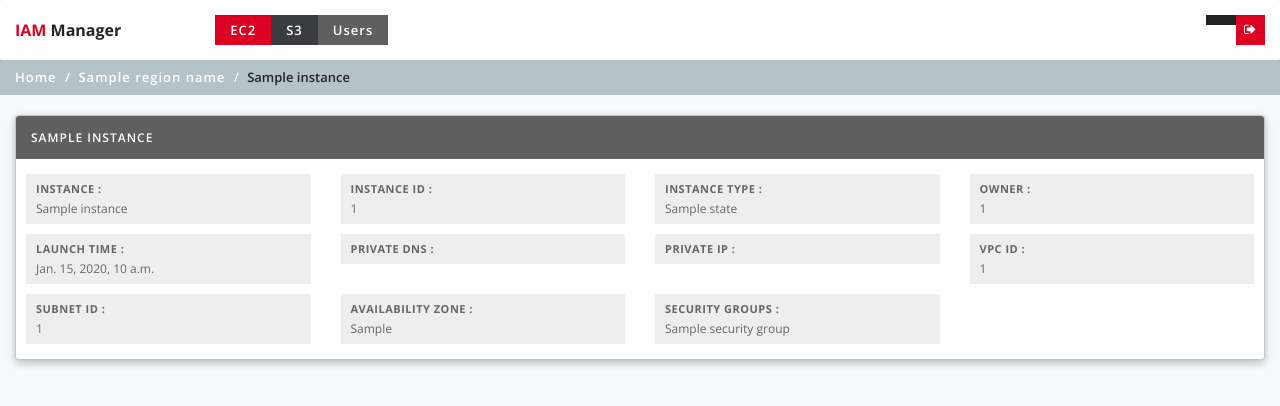
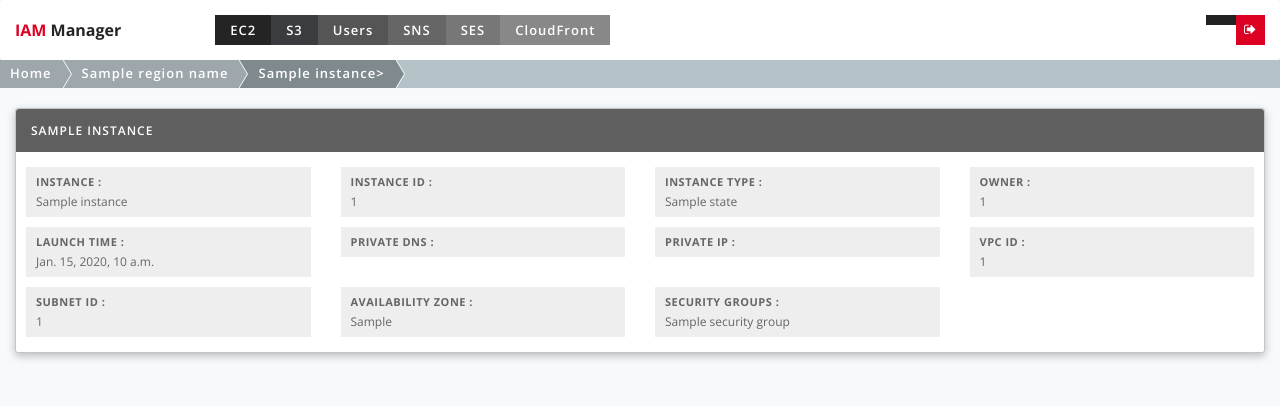
Before and after one commit to veshitala/IAM-Manager, a Django app: template templates/EC2/detail.html in a window 1280 px wide. Shown: the top 406 px of the page. Run offline with Django 3.2, Linux system fonts and the light colour scheme; the template is opened without the code that fills it: most values are stand-ins (such as "Sample title", 1, 10 or a date in 2020); some libraries are stand-ins or nearby versions.

Commit message:
Added SES verified emails list with the specific region, Worked on menu.

```diff
--- a/iam/forms.py
+++ b/iam/forms.py
@@ -9,3 +9,7 @@ class BucketForm(forms.Form):
 class ChangePasswordForm(forms.Form):
     new_password = forms.CharField(max_length=150)
     confirm_password = forms.CharField(max_length=150)
+
+
+class EmailAddressForm(forms.Form):
+    email = forms.CharField(max_length=150)
--- a/iam/urls.py
+++ b/iam/urls.py
@@ -31,7 +31,10 @@ urlpatterns = [
     url(r'^s3-buckets/list/$', s3_buckets_list, name="s3_buckets_list"),
     url(r'^s3-buckets/create/$', create_s3_bucket, name="create_s3_bucket"),
     url(r'^s3-buckets/delete/(?P<bucket_name>[a-zA-Z0-9_-]+)/$', delete_bucket, name="delete_bucket"),
-    # ses
-    url(r'ses/send-email/(?P<region_name>[^/]*)/$', send_email, name='send_email'),
+
+    # SES
+    url(r'^ses/send-email/(?P<region_name>[^/]*)/$', send_email, name='send_email'),
+    url(r'^ses/emails/list/$', emails_list, name='emails_list'),
+    url(r'^ses/emails/add/(?P<region_name>[a-zA-Z0-9_-]+)/$', add_new_email_adress, name='add_new_email_adress'),
 
 ]
--- a/static/css/style.css
+++ b/static/css/style.css
@@ -140,7 +140,16 @@ header nav .navbar-nav li a.link2{
 	background-color: #3b3c40
 }
 header nav .navbar-nav li a.link3{
-	background-color: #5f5f5f
+	background-color: #555
+}
+header nav .navbar-nav li a.link4{
+	background-color: #666
+}
+header nav .navbar-nav li a.link5{
+	background-color: #777
+}
+header nav .navbar-nav li a.link6{
+	background-color: #888
 }
 .breadcrumb{
 	background-color: #B5C2C8;
@@ -540,6 +549,9 @@ form input, form textarea {
 	padding:4px 0;
 	padding-bottom: 5px;
 }
+.email_adresses{
+	right: 45px;
+}
 .region_select select{
 	outline: none;
 	box-shadow: none;
@@ -565,3 +577,74 @@ form input, form textarea {
 	margin:5px 0;
 	font-size: 12px;
 }
+
+.breadcrumb {
+  font-size: 12px;
+  list-style: none;
+  overflow: hidden;
+  padding: 0;
+  margin: 0;
+}
+.breadcrumb li {
+  float: left;
+}
+.breadcrumb li a {
+  background: #9DA7AC;
+  color: white;
+  display: block;
+  float: left;
+  padding: 4px 10px 5px 20px;
+  position: relative;
+  text-decoration: none;
+  font-size: 13px;
+  border-radius: 0;
+}
+.breadcrumb li a:after {
+  border-bottom: 15px solid transparent;
+  border-left: 9px solid #9DA7AC;
+  border-top: 15px solid transparent;
+  content: " ";
+  display: block;
+  height: 0;
+  left: 100%;
+  margin-top: -15px;
+  position: absolute;
+  top: 50%;
+  width: 0;
+  z-index: 2;
+}
+.breadcrumb li a:before {
+  border-bottom: 15px solid transparent;
+  border-left: 9px solid #F7FAFC;
+  border-top: 15px solid transparent;
+  content: " ";
+  display: block;
+  height: 0;
+  left: 100%;
+  margin-left: 1px;
+  margin-top: -15px;
+  position: absolute;
+  top: 50%;
+  width: 0;
+  z-index: 1;
+}
+.breadcrumb li a:hover {
+  background: #7F8A8F;
+}
+.breadcrumb li a:hover:after {
+  border-left-color: #7F8A8F !important;
+}
+.breadcrumb li:first-child a {
+  padding-left: 10px;
+  border-radius: 0;
+}
+.breadcrumb li a.active {
+  background:#7F8A8F;
+}
+.breadcrumb li a.active:after {
+  border-left-color: #7F8A8F !important;
+}
+.breadcrumb > li + li:before {
+  content: "";
+  padding: 0;
+}
--- a/templates/EC2/detail.html
+++ b/templates/EC2/detail.html
@@ -7,7 +7,7 @@
     <li><a href="{% url 'ec2_instances_list' %}">{{region_name}}</a></li>
     {% for instance in response_instance %}
     {% for i in instance.Instances %}
-    <li>{{i.KeyName}}</li>
+    <li><a class="active" href="#">{{i.KeyName}}></a></li>
     {% endfor %}
     {% endfor %}
   </ol>
--- a/templates/EC2/instances.html
+++ b/templates/EC2/instances.html
@@ -4,7 +4,7 @@
 <section class="row mar_lr">
   <ol class="breadcrumb">
     <li><a href="/">Home</a></li>
-    <li>EC2</li>
+    <li><a class="active" href="#">EC2</a></li>
   </ol>
 </section>
 {% endblock %}
--- a/templates/S3/buckets.html
+++ b/templates/S3/buckets.html
@@ -4,7 +4,7 @@
 <section class="row mar_lr">
   <ol class="breadcrumb">
     <li><a href="/">Home</a></li>
-    <li>S3</li>
+    <li><a class="active" href="#">S3</a></li>
   </ol>
 </section>
 {% endblock %}
--- a/templates/base.html
+++ b/templates/base.html
@@ -32,9 +32,12 @@
         <!-- Collect the nav links, forms, and other content for toggling -->
         <div class="collapse navbar-collapse" id="bs-example-navbar-collapse-1">
           <ul class="nav navbar-nav">
-            <li class="active"><a class="link1" href="{% url 'ec2_instances_list' %}">EC2</a></li>
+            <li><a class="link1" href="{% url 'ec2_instances_list' %}">EC2</a></li>
             <li><a class="link2" href="{% url 's3_buckets_list' %}">S3</a></li>
             <li><a class="link3" href="{% url 'iam_users_list' %}">Users</a></li>
+            <li><a class="link4" href="#">SNS</a></li>
+            <li><a class="link5" href="{% url 'emails_list' %}">SES</a></li>
+            <li><a class="link6" href="#">CloudFront</a></li>
           </ul>
           <ul class="nav navbar-nav navbar-right">
             <li>
@@ -66,7 +69,18 @@
           return
         }
       })
-    </script>
+      $ = jQuery
+      $(document).ready(function(){
+        var pathname = window.location.pathname;
+        ul = $('.navbar-collapse').children()[0]
+        li = $(ul).children()
+        $.each($(li), function(i, field){
+          if(pathname == $(this).children().attr('href')){
+            $(this).addClass("active")
+          }
+        });
+     });
+</script>
     {% block extra_js %}
     {% endblock %}
   </body>
--- a/templates/iam_user/add_iam_user.html
+++ b/templates/iam_user/add_iam_user.html
@@ -5,7 +5,7 @@
     <ol class="breadcrumb">
       <li><a href="/">Home</a></li>
       <li><a href="{% url 'iam_users_list' %}">Users</a></li>
-      <li>Add</li>
+      <li><a class="active" href="#">Add</a></li>
     </ol>
     </section>
 {% endblock %}
--- a/templates/iam_user/change_password.html
+++ b/templates/iam_user/change_password.html
@@ -6,7 +6,7 @@
     <li><a href="/">Home</a></li>
     <li><a href="{% url 'iam_users_list' %}">Users</a></li>
     <li><a href="{% url 'iam_user_detail' user_name %}">{{user_name}}</a></li>
-    <li>{% if get_profile %}Change Password{% else %}Create Login Profile{% endif %}</li>
+    <li><a class="active" href="#">{% if get_profile %}Change Password{% else %}Create Login Profile{% endif %}</a></li>
   </ol>
 </section>
 {% endblock%}
--- a/templates/iam_user/iam_user_detail.html
+++ b/templates/iam_user/iam_user_detail.html
@@ -5,7 +5,7 @@
     <ol class="breadcrumb">
       <li><a href="/">Home</a></li>
       <li><a href="{% url 'iam_users_list' %}">Users</a></li>
-      <li>{{response.UserName}}</li>
+      <li><a class="active" href="#">{{response.UserName}}</a></li>
     </ol>
 </section>
 {% endblock%}
--- a/templates/iam_user/iam_users_list.html
+++ b/templates/iam_user/iam_users_list.html
@@ -4,7 +4,7 @@
 <section class="row mar_lr">
   <ol class="breadcrumb">
     <li><a href="/">Home</a></li>
-    <li>Users</li>
+    <li><a class="active" href="#">Users</a></li>
   </ol>
 </section>
 {% endblock %}
--- a/templates/policies.html
+++ b/templates/policies.html
@@ -6,7 +6,7 @@
     <li><a href="/">Home</a></li>
     <li><a href="{% url 'iam_users_list' %}">Users</a></li>
     <li><a href="{% url 'iam_user_detail' user_name %}">{{user_name}}</a></li>
-    <li>Policy</li>
+    <li><a class="active" href="#">Policy</a></li>
   </ol>
 </section>
 {% endblock%}
```
Also changed, not shown: iam/views.py (+33 -0 lines), templates/ses/email_adresses.html (added, +103 -0 lines).
